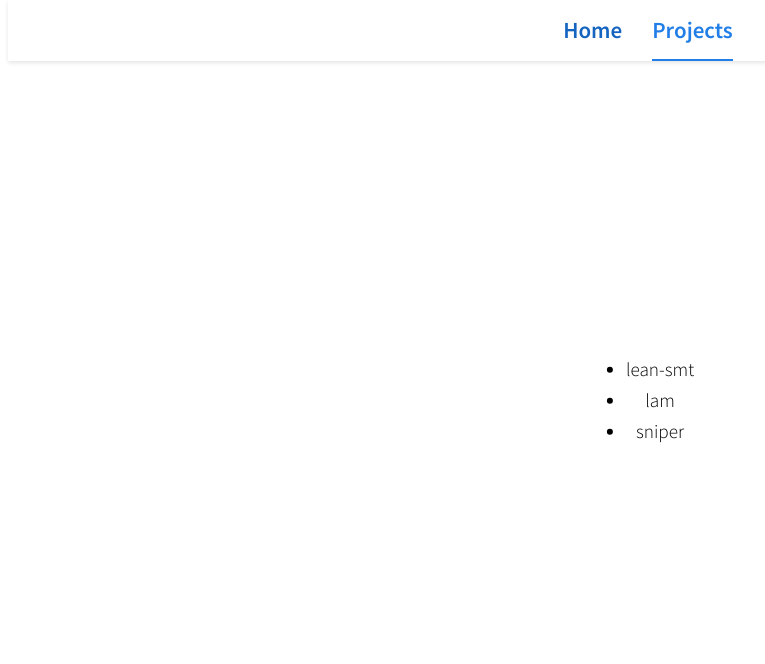
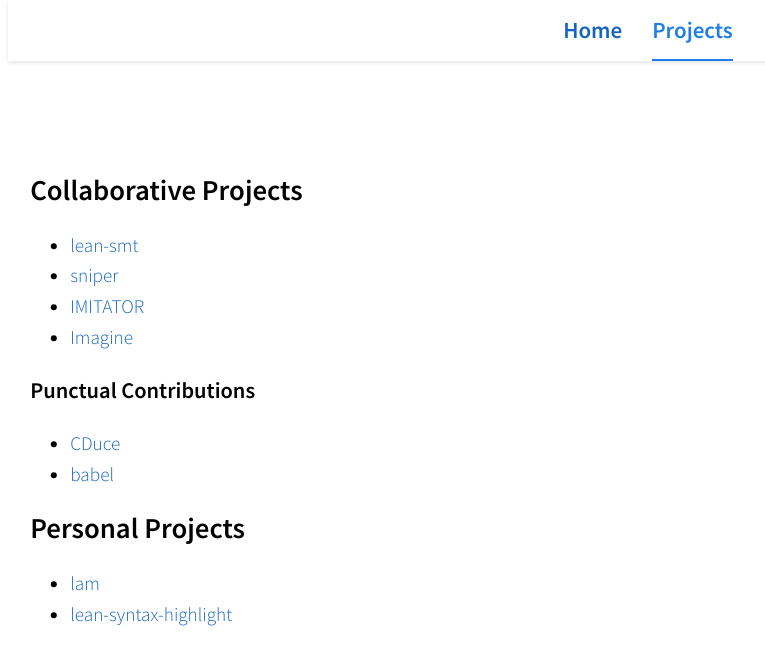
Before and after one commit to tomaz1502/tomaz1502.github.io, a plain HTML site: page projects.html in a window 1280 px wide. Shown: the whole page, without its empty margins (0-765 px from the left). Drawn offline with Linux system fonts and the light colour scheme; some icons are missing.

Commit message:
Updates on projects

```diff
--- a/main.css
+++ b/main.css
@@ -64,6 +64,18 @@ a:hover {
   line-height: 1.6em;
 }
 
+#content_projects {
+  position: absolute;
+  top: 50%;
+  left: 13%;
+  margin-right: -50%;
+  transform: translate(-50%, -50%);
+  text-align: left;
+  max-width: 960px;
+  padding: 32px;
+  line-height: 1.6em;
+}
+
 .avatar {
   border-radius: 50%;
   width: 150px;
--- a/projects.html
+++ b/projects.html
@@ -39,11 +39,25 @@
       <li><a href="projects.html" class="active">Projects</a></li>
     </ul>
   </nav>
-  <section id="content">
+  <section id="content_projects">
+    <h2>Collaborative Projects</h2>
     <ul>
-      <li> lean-smt </li>
-      <li> lam </li>
-      <li> sniper </li>
+      <li> <a href="https://github.com/ufmg-smite/lean-smt">lean-smt</a> </li>
+      <!-- Add runtime formalization to mathlib when its ready -->
+      <!-- Add l* when its ready -->
+      <li> <a href="https://smtcoq.github.io/sniper/#/">sniper</a> </li>
+      <li> <a href="https://www.imitator.fr/">IMITATOR</a> </li>
+      <li> <a href="https://www.imagine.ai/">Imagine</a> </li>
+    </ul>
+    <h3>Punctual Contributions</h3>
+    <ul>
+      <li> <a href="https://www.cduce.org/">CDuce</a> </li>
+      <li> <a href="https://www.irif.fr/~jch/software/babel/">babel</a> </li>
+    </ul>
+    <h2>Personal Projects</h2>
+    <ul>
+      <li> <a href="https://github.com/tomaz1502/lam">lam</a> </li>
+      <li> <a href="https://github.com/tomaz1502/lean-syntax-highlight">lean-syntax-highlight</a> </li>
     </ul>
   </section>
 </body>
```
Also changed, not shown: index.html (+4 -4 lines).
